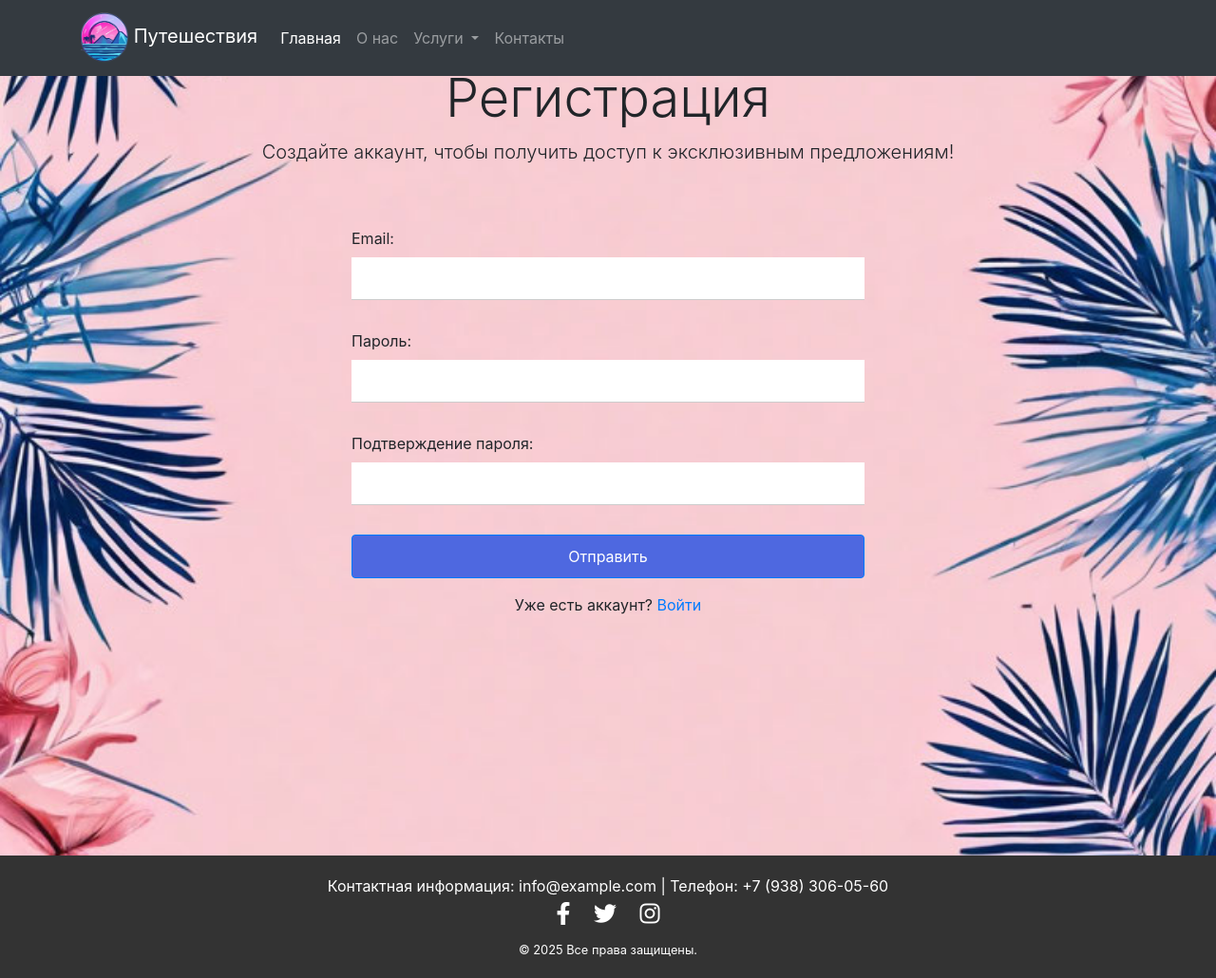
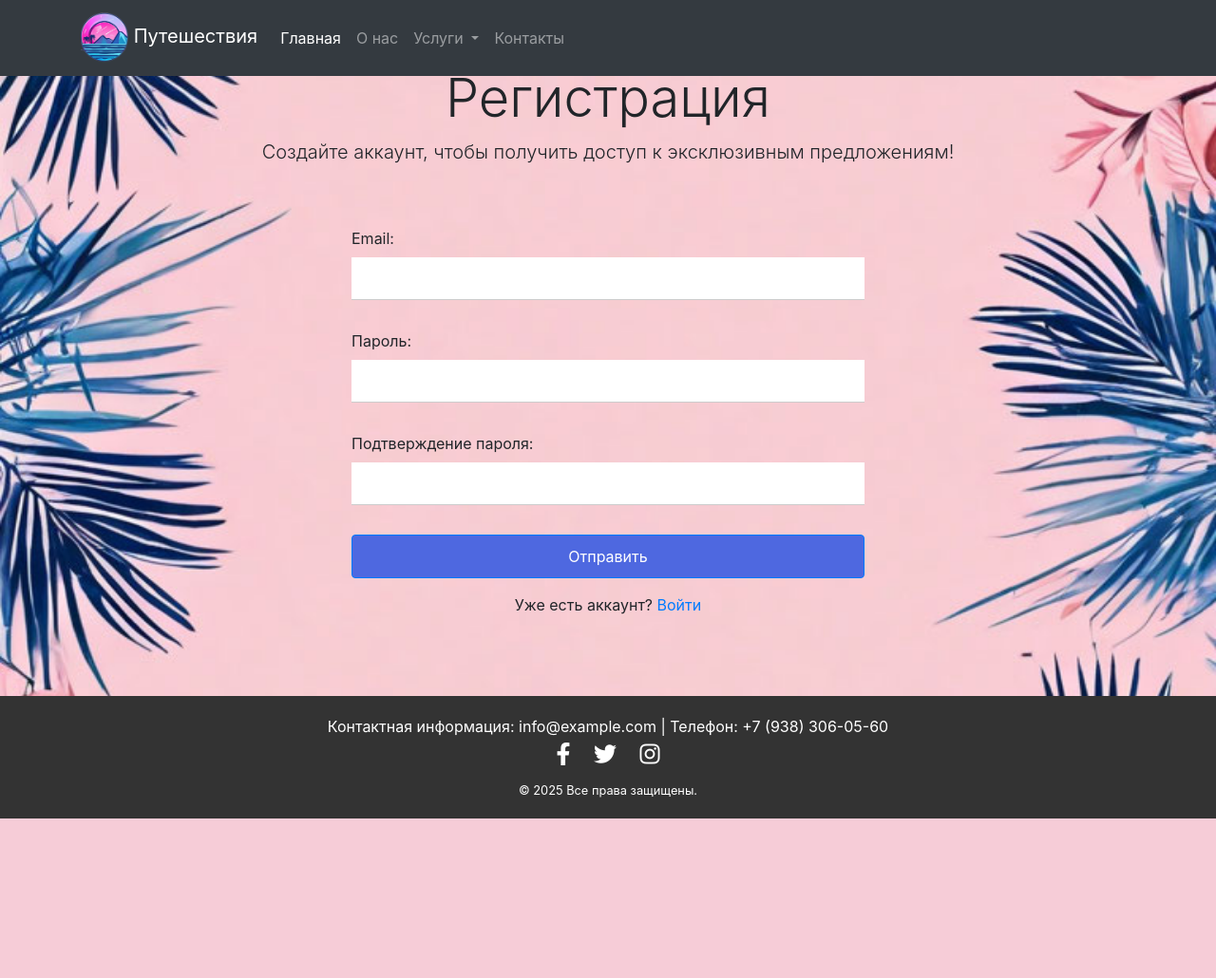
Before and after one commit to veronica061/world_of_travelling, a Django app: page /registration/ in a window 1280 px wide. Shown: the whole page at 95% size. After the commit the page ends 862 px from the top, so only its background shows below. Run offline with Django 5.2, Linux system fonts and the light colour scheme; some libraries are stand-ins or nearby versions.

```diff
--- a/auth_service/src/templates/landing/signup.html
+++ b/auth_service/src/templates/landing/signup.html
@@ -15,7 +15,6 @@
             background-size: cover;
             background-position: center;
             background-repeat: no-repeat;
-            height: 95vh;
         }
         input, textarea, select {
             border: none; /* Убираем границу */
```
